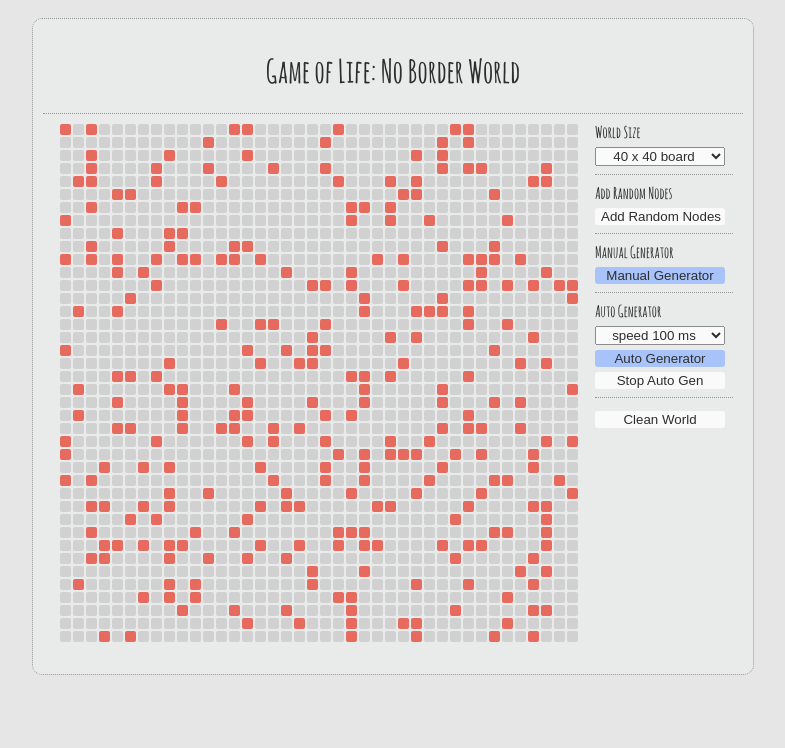
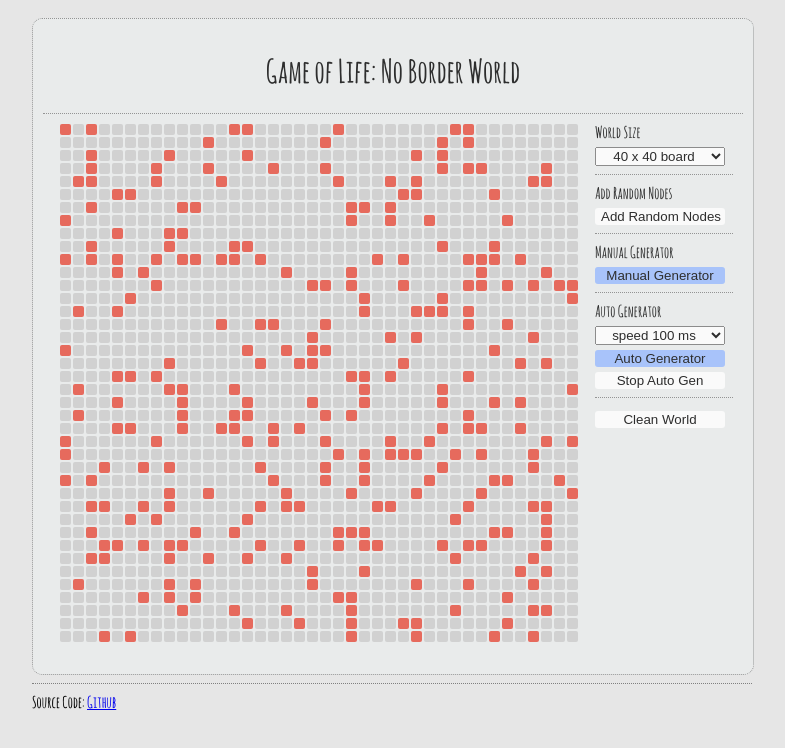
Before and after one commit to sc-aug/gol, a plain HTML site: page index.html in a window 1280 px wide. Shown: the whole page, without its empty margins (248-1033 px from the left). Drawn offline with Linux system fonts and the light colour scheme.

Commit message:
add link

```diff
--- a/index.html
+++ b/index.html
@@ -74,8 +74,11 @@
     </div>
     <div style=”clear:both;”></div>
 
+    </div>
+    <hr/>
     <div id="foot-wrap">
       <!-- ref -->
+      Source Code: <a href="https://github.com/sc-aug/gol/">Github</a>
     </div>
 
   </div>
```
